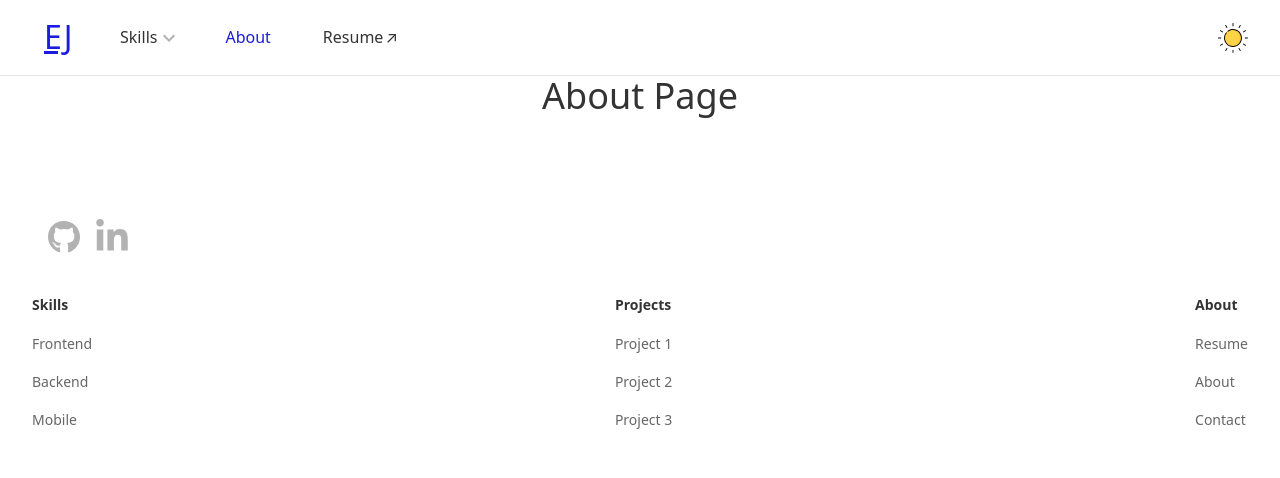
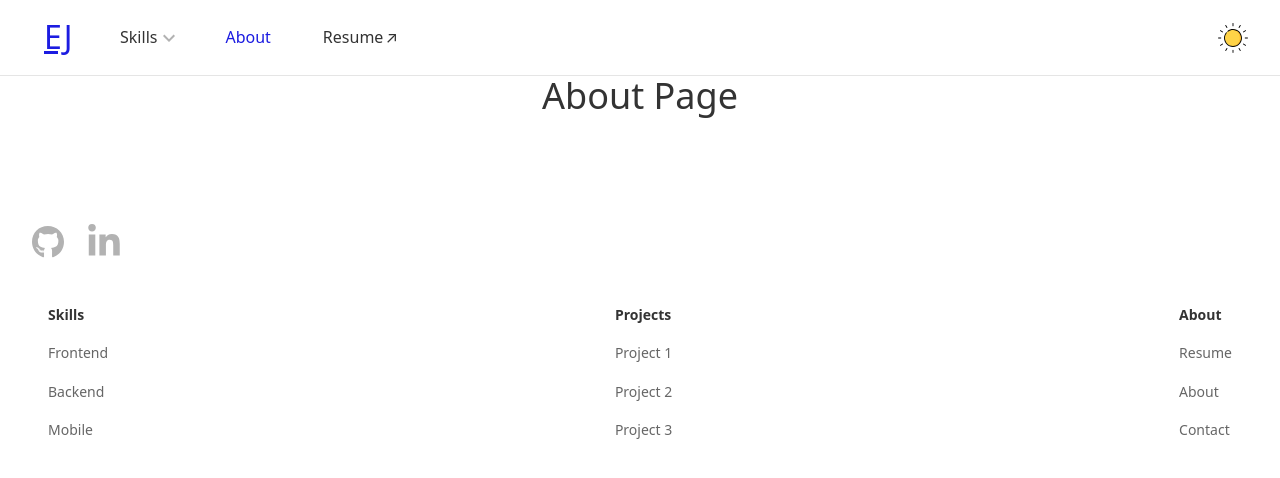
Before and after one commit to edo92/Portfolio-Website, a Gatsby site: page /about in a window 1280 px wide. Built offline with nearby package versions, Linux system fonts and the light colour scheme; Gatsby itself is replaced by a stand-in of ours.

Commit message:
footer spacing fixed

```diff
--- a/src/components/Footer/index.js
+++ b/src/components/Footer/index.js
@@ -22,10 +22,10 @@ const FooterTop = styled.div`
 `
 
 const SocialIcons = styled.div`
-  margin: 1rem 0;
+  margin: 1.3rem 0;
 `
 const SocialIcon = styled(Icon)`
-  margin-left: 1rem;
+  margin-right: 1.5rem;
   width: 2rem;
 
   @media (max-width: ${props => props.theme.breakpoints.s}) {
@@ -35,6 +35,7 @@ const SocialIcon = styled(Icon)`
 `
 
 const LinkGrid = styled.div`
+  padding: 0rem 1rem 0 1rem;
   display: grid;
   grid-template-columns: repeat(6, auto);
   grid-gap: 1rem;
```
